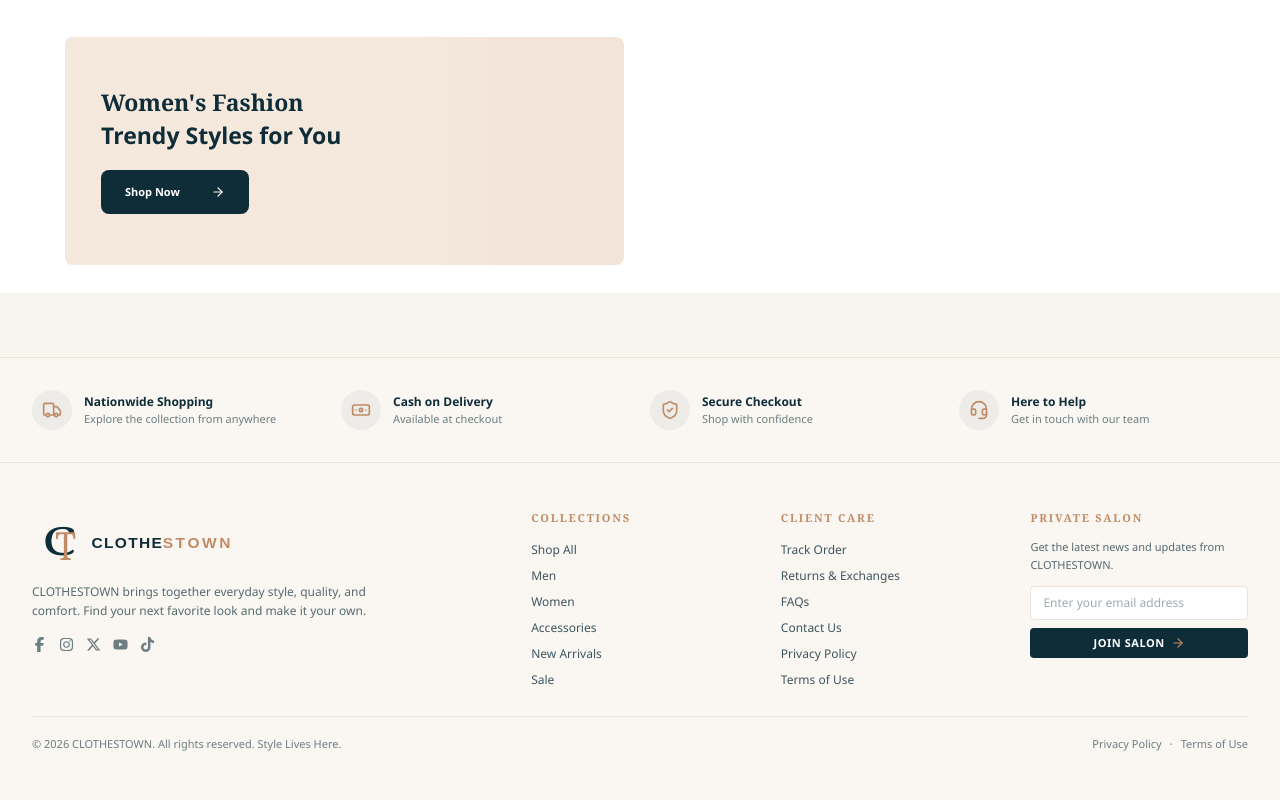
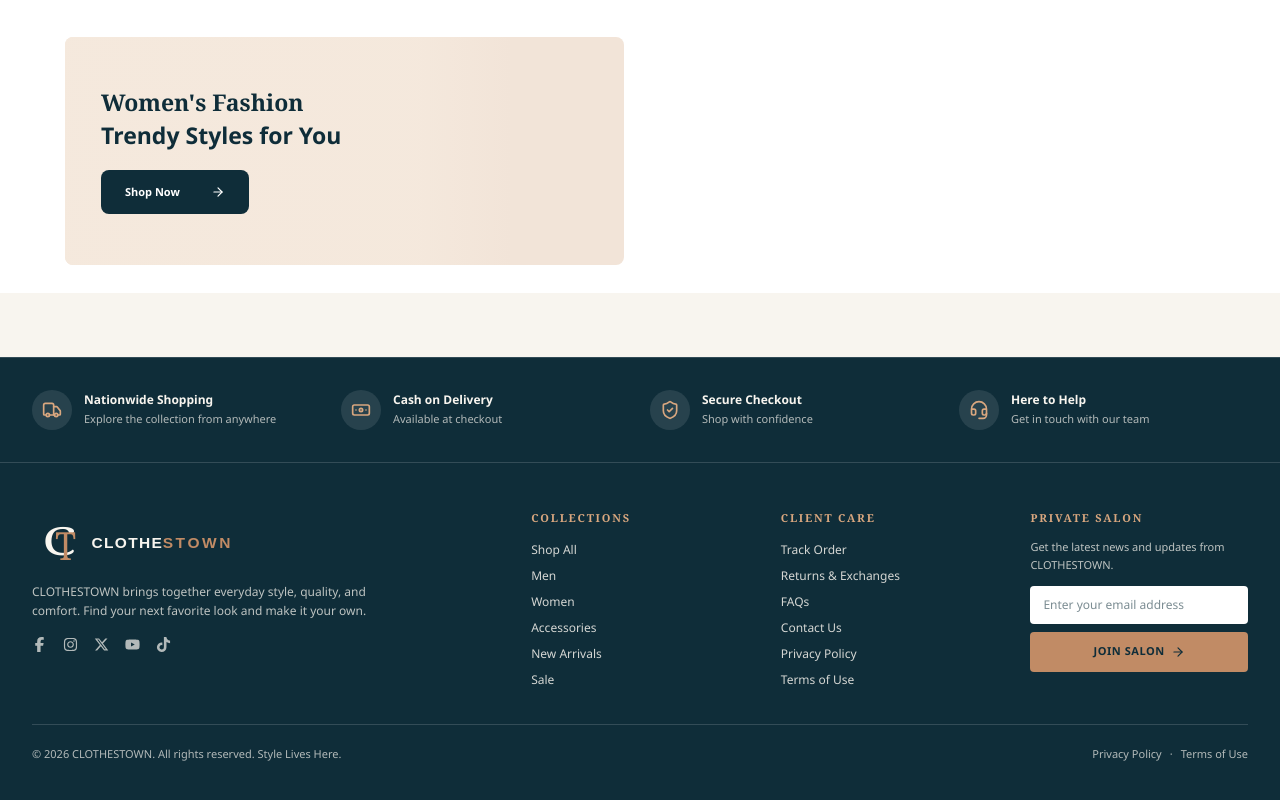
Before and after one commit to shanibayasin/ClothsTown, a Next.js app: page / in a window 1280 px wide. Shown: the part 1324-2124 px from the top of the page. Built offline with nearby package versions, Linux system fonts and the light colour scheme; no server answers; the database is empty.

Commit message:
Footer bg updated

```diff
--- a/src/app/components/layout/Footer.tsx
+++ b/src/app/components/layout/Footer.tsx
@@ -76,15 +76,15 @@ function FooterLinkGroup({
 }) {
   return (
     <nav aria-label={title}>
-      <h2 className="text-[11px] font-semibold uppercase tracking-[0.16em] text-[#c18b65]">
+      <h2 className="text-[11px] font-semibold uppercase tracking-[0.16em] text-[#d9a77f]">
         {title}
       </h2>
-      <ul className="mt-4 space-y-2.5 text-xs text-[#0f2d39]/80">
+      <ul className="mt-4 space-y-2.5 text-xs text-[#f8f5ef]/85">
         {links.map(({ label, href }) => (
           <li key={label}>
             <Link
               href={href}
-              className="transition-colors hover:text-[#c18b65]"
+              className="transition-colors duration-200 hover:text-[#d9a77f]"
             >
               {label}
             </Link>
@@ -104,22 +104,22 @@ export default function Footer() {
   }
 
   return (
-    <footer className="mt-12 border-t border-[#eae4d9] bg-[#faf7f2] text-xs text-[#0f2d39] sm:mt-16">
+    <footer className="mt-12 border-t border-white/15 bg-[#0f2d39] text-xs text-[#f8f5ef] transition-colors duration-300 sm:mt-16">
       <section
         aria-label="Shopping benefits"
-        className="border-b border-[#eae4d9] py-6 sm:py-8"
+        className="border-b border-white/15 py-6 sm:py-8"
       >
         <div className="mx-auto grid max-w-7xl grid-cols-1 gap-5 px-4 sm:grid-cols-2 sm:px-6 lg:grid-cols-4 lg:px-8">
           {trustItems.map(({ Icon, title, detail }) => (
             <div key={title} className="flex items-center gap-3">
-              <span className="flex size-10 shrink-0 items-center justify-center rounded-full bg-[#0f2d39]/5 text-[#c18b65]">
+              <span className="flex size-10 shrink-0 items-center justify-center rounded-full bg-white/10 text-[#d9a77f]">
                 <Icon className="size-5" aria-hidden="true" />
               </span>
               <span>
-                <span className="block font-semibold text-[#0f2d39]">
+                <span className="block font-semibold text-[#f8f5ef]">
                   {title}
                 </span>
-                <span className="mt-0.5 block text-[11px] text-[#0f2d39]/60">
+                <span className="mt-0.5 block text-[11px] leading-relaxed text-[#f8f5ef]/70">
                   {detail}
                 </span>
               </span>
@@ -128,7 +128,7 @@ export default function Footer() {
         </div>
       </section>
 
-      <div className="mx-auto max-w-7xl px-4 py-9 sm:px-6 sm:py-12 lg:px-8">
+      <div className="mx-auto max-w-7xl px-4 py-8 sm:px-6 sm:py-12 lg:px-8">
         <div className="grid grid-cols-1 gap-9 sm:grid-cols-2 lg:grid-cols-5 lg:gap-8">
           <div className="space-y-4 sm:col-span-2 lg:col-span-2">
             <Link href="/" aria-label="ClothesTown home" className="inline-flex">
@@ -137,13 +137,14 @@ export default function Footer() {
                 showTagline={false}
                 showDivider={false}
                 variant="horizontal"
+                inverse
               />
             </Link>
-            <p className="max-w-sm text-xs leading-relaxed text-[#0f2d39]/70">
+            <p className="max-w-sm text-xs leading-relaxed text-[#f8f5ef]/75">
               CLOTHESTOWN brings together everyday style, quality, and comfort.
               Find your next favorite look and make it your own.
             </p>
-            <div className="flex items-center gap-3 text-[11px] text-[#0f2d39]/60">
+            <div className="flex items-center gap-4 text-[11px] text-[#f8f5ef]/70">
               {socialLinks.map(({ label, Icon, href }) => (
                 <a
                   key={label}
@@ -151,7 +152,7 @@ export default function Footer() {
                   aria-label={label}
                   target="_blank"
                   rel="noreferrer"
-                  className="transition-colors hover:text-[#c18b65]"
+                  className="transition-colors duration-200 hover:text-[#d9a77f]"
                 >
                   <Icon size={15} aria-hidden="true" />
                 </a>
@@ -163,10 +164,10 @@ export default function Footer() {
           <FooterLinkGroup title="Client Care" links={careLinks} />
 
           <div className="space-y-3">
-            <h2 className="text-[11px] font-semibold uppercase tracking-[0.16em] text-[#c18b65]">
+            <h2 className="text-[11px] font-semibold uppercase tracking-[0.16em] text-[#d9a77f]">
               Private Salon
             </h2>
-            <p className="text-[11px] leading-relaxed text-[#0f2d39]/70">
+            <p className="text-[11px] leading-relaxed text-[#f8f5ef]/75">
               Get the latest news and updates from CLOTHESTOWN.
             </p>
             <form onSubmit={handleNewsletterSubmit} className="space-y-2">
@@ -180,41 +181,41 @@ export default function Footer() {
                 autoComplete="email"
                 required
                 placeholder="Enter your email address"
-                className="w-full rounded border border-[#eae4d9] bg-white px-3 py-2 text-xs text-[#0f2d39] placeholder:text-[#0f2d39]/40 focus:border-[#0f2d39] focus:outline-none"
+                className="w-full rounded border border-white/25 bg-white px-3 py-2.5 text-xs text-[#0f2d39] placeholder:text-[#0f2d39]/55 transition-colors focus:border-[#d9a77f] focus:outline-none focus:ring-2 focus:ring-[#d9a77f]/35"
               />
               <button
                 type="submit"
-                className="flex w-full cursor-pointer items-center justify-center gap-1.5 rounded bg-[#0f2d39] px-3 py-2 text-[11px] font-bold uppercase tracking-wider text-white transition-colors hover:bg-[#1a4455]"
+                className="flex min-h-10 w-full cursor-pointer items-center justify-center gap-1.5 rounded bg-[#c18b65] px-3 py-2 text-[11px] font-bold uppercase tracking-wider text-[#0f2d39] transition-colors duration-200 hover:bg-[#d9a77f] focus-visible:outline-none focus-visible:ring-2 focus-visible:ring-[#f8f5ef] focus-visible:ring-offset-2 focus-visible:ring-offset-[#0f2d39]"
               >
                 <span>Join Salon</span>
                 <ArrowRight
-                  className="size-3.5 text-[#c18b65]"
+                  className="size-3.5 text-[#0f2d39]"
                   aria-hidden="true"
                 />
               </button>
-              <p aria-live="polite" className="min-h-4 text-[10px] text-[#0f2d39]/60">
+              <p aria-live="polite" className="min-h-4 text-[10px] leading-relaxed text-[#f8f5ef]/70">
                 {newsletterMessage}
               </p>
             </form>
           </div>
         </div>
 
-        <div className="mt-7 flex flex-col items-center justify-between gap-3 border-t border-[#eae4d9] pt-5 text-[10px] text-[#0f2d39]/60 sm:flex-row sm:text-[11px]">
-          <p>
+        <div className="mt-7 flex flex-col items-center justify-between gap-3 border-t border-white/15 pt-5 text-[10px] leading-relaxed text-[#f8f5ef]/70 sm:flex-row sm:text-[11px]">
+          <p className="text-center sm:text-left">
             © {new Date().getFullYear()} CLOTHESTOWN. All rights reserved. Style
             Lives Here.
           </p>
-          <div className="flex items-center gap-2">
+          <div className="flex flex-wrap items-center justify-center gap-x-2 gap-y-1">
             <Link
               href="/policies#privacy"
-              className="transition-colors hover:text-[#0f2d39]"
+              className="transition-colors duration-200 hover:text-[#d9a77f]"
             >
               Privacy Policy
             </Link>
             <span aria-hidden="true">·</span>
             <Link
               href="/policies#terms"
-              className="transition-colors hover:text-[#0f2d39]"
+              className="transition-colors duration-200 hover:text-[#d9a77f]"
             >
               Terms of Use
             </Link>
```
